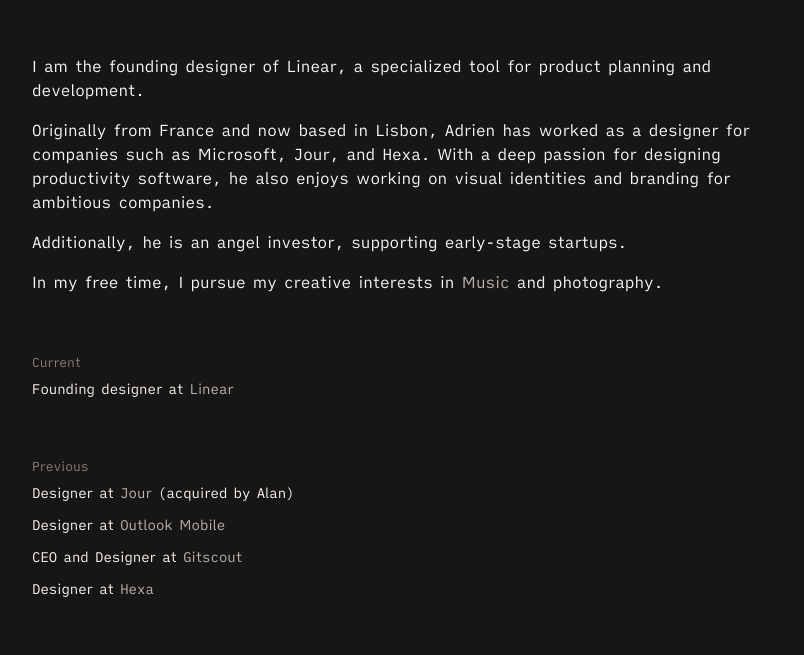
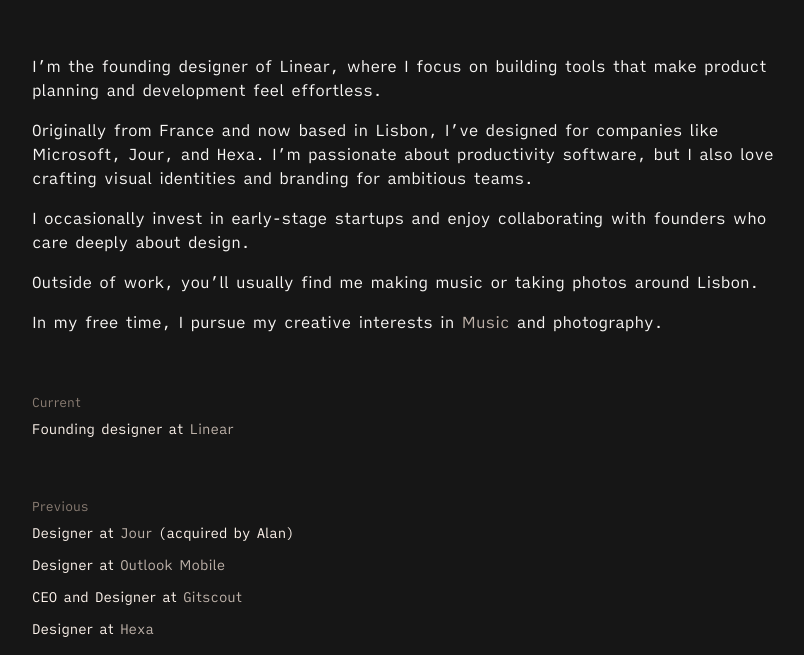
Before and after one commit to Adrien-Griveau/folio, a website built with webpack: page index.html in a window 1280 px wide. Shown: the part 102-757 px from the top of the page, without its empty margins (228-1032 px from the left). Built offline with nearby package versions, Linux system fonts and the light colour scheme; files whose address does not match are found by name.

Commit message:
Revise personal introduction in index.html

```diff
--- a/index.html
+++ b/index.html
@@ -25,22 +25,17 @@
     <div class="content">
       <div class="intro">
         <p>
-          I am the founding designer of Linear, a specialized tool for product
-          planning and development.
+        I’m the founding designer of Linear, where I focus on building tools that make product planning and development feel effortless.
+           </p>
+        <p>
+        Originally from France and now based in Lisbon, I’ve designed for companies like Microsoft, Jour, and Hexa. I’m passionate about productivity software, but I also love crafting visual identities and branding for ambitious teams.
+           </p>
+        <p>
+        I occasionally invest in early-stage startups and enjoy collaborating with founders who care deeply about design.
+         </p>
+        <p>
+        Outside of work, you’ll usually find me making music or taking photos around Lisbon.
         </p>
-
-        <p>
-          Originally from France and now based in Lisbon, Adrien has worked as a
-          designer for companies such as Microsoft, Jour, and Hexa. With a deep
-          passion for designing productivity software, he also enjoys working on
-          visual identities and branding for ambitious companies.
-        </p>
-        <p>
-          Additionally, he is an angel investor, supporting early-stage
-          startups.
-        </p>
-
-        <p>
           In my free time, I pursue my creative interests in
           <a
             href="https://open.spotify.com/album/4xJ52G4NX18O1RK4uQXVuU?si=nkZTgQyaSxyf5kT3P2a7dg"
```
